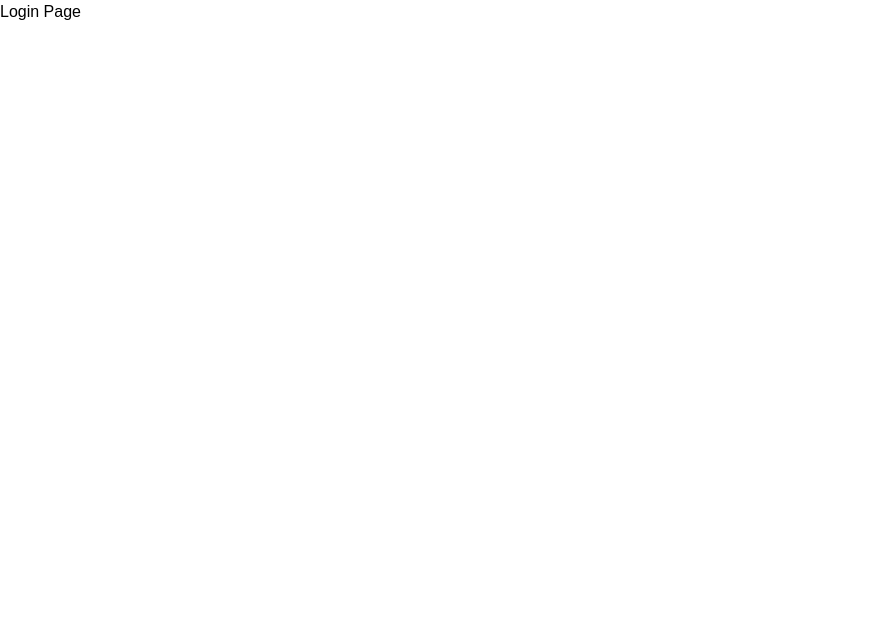
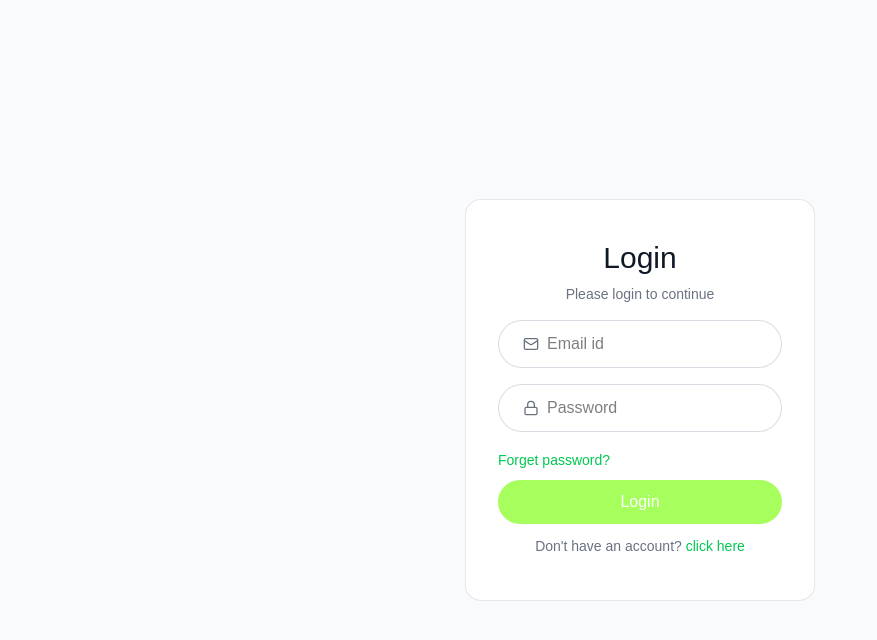
Before and after one commit to Ayush5605/AI-RESUME-BUILDER, a React (Vite) app in the folder Client/: page /login in a window 1280 px wide. Shown: the top 640 px of the page, without its empty margins (0-877 px from the left). Built offline with nearby package versions, Linux system fonts and the light colour scheme.

Commit message:
done with login page

```diff
--- a/Client/src/pages/Login.jsx
+++ b/Client/src/pages/Login.jsx
@@ -1,9 +1,55 @@
+import { Mail, User2Icon,LockIcon } from "lucide-react";
 import React from "react";
 
 const Login = () => {
+
+
+    const [state, setState] = React.useState("login")
+
+    const [formData, setFormData] = React.useState({
+        name: '',
+        email: '',
+        password: ''
+    })
+
+    const handleSubmit = async (e) => {
+        e.preventDefault()
+
+    }
+
+    const handleChange = (e) => {
+        const { name, value } = e.target
+        setFormData(prev => ({ ...prev, [name]: value }))
+    }
+
     return (
-        <div>
-            <h1>Login Page</h1>
+        <div className="flex items-center justify-center min-h-screen bg-gray-50">
+            <form onSubmit={handleSubmit} className="sm:w-[350px] w-full text-center border border-gray-300/60 rounded-2xl px-8 bg-white">
+                <h1 className="text-gray-900 text-3xl mt-10 font-medium">{state === "login" ? "Login" : "Sign up"}</h1>
+                <p className="text-gray-500 text-sm mt-2">Please {state} to continue</p>
+                {state !== "login" && (
+                    <div className="flex items-center mt-6 w-full bg-white border border-gray-300/80 h-12 rounded-full overflow-hidden pl-6 gap-2">
+                        <User2Icon size={16} color="#6B7280" />
+                        <input type="text" name="name" placeholder="Name" className="border-none outline-none ring-0" value={formData.name} onChange={handleChange} required />
+                    </div>
+                )}
+                <div className="flex items-center w-full mt-4 bg-white border border-gray-300/80 h-12 rounded-full overflow-hidden pl-6 gap-2">
+                        <Mail size={16} color="#6B7280"/>
+                    <input type="email" name="email" placeholder="Email id" className="border-none outline-none ring-0" value={formData.email} onChange={handleChange} required />
+                </div>
+                <div className="flex items-center mt-4 w-full bg-white border border-gray-300/80 h-12 rounded-full overflow-hidden pl-6 gap-2">
+                        <LockIcon size={16} color="#6B7280" />
+                    <input type="password" name="password" placeholder="Password" className="border-none outline-none ring-0" value={formData.password} onChange={handleChange} required />
+                </div>
+                <div className="mt-4 text-left text-green-500">
+                    <button className="text-sm" type="reset">Forget password?</button>
+                </div>
+                <button type="submit" className="mt-2 w-full h-11 rounded-full text-white bg-[#A6FF5D] hover:bg-[#92ec4d] transition-opacity">
+                    {state === "login" ? "Login" : "Sign up"}
+                </button>
+                <p onClick={() => setState(prev => prev === "login" ? "register" : "login")} className="text-gray-500 text-sm mt-3 mb-11">{state === "login" ? "Don't have an account?" : "Already have an account?"} <a href="#" className="text-green-500 hover:underline">click here</a></p>
+            </form>
+
         </div>
     )
 }
```
